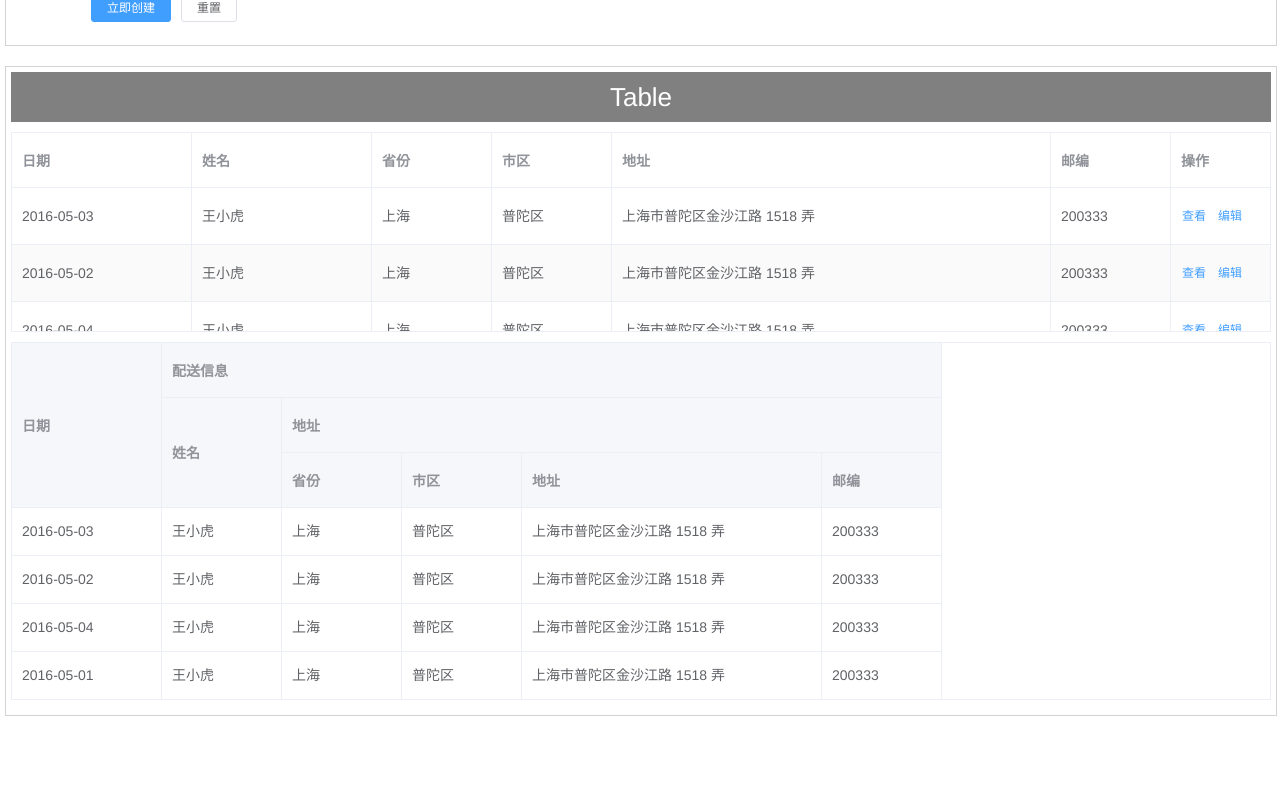
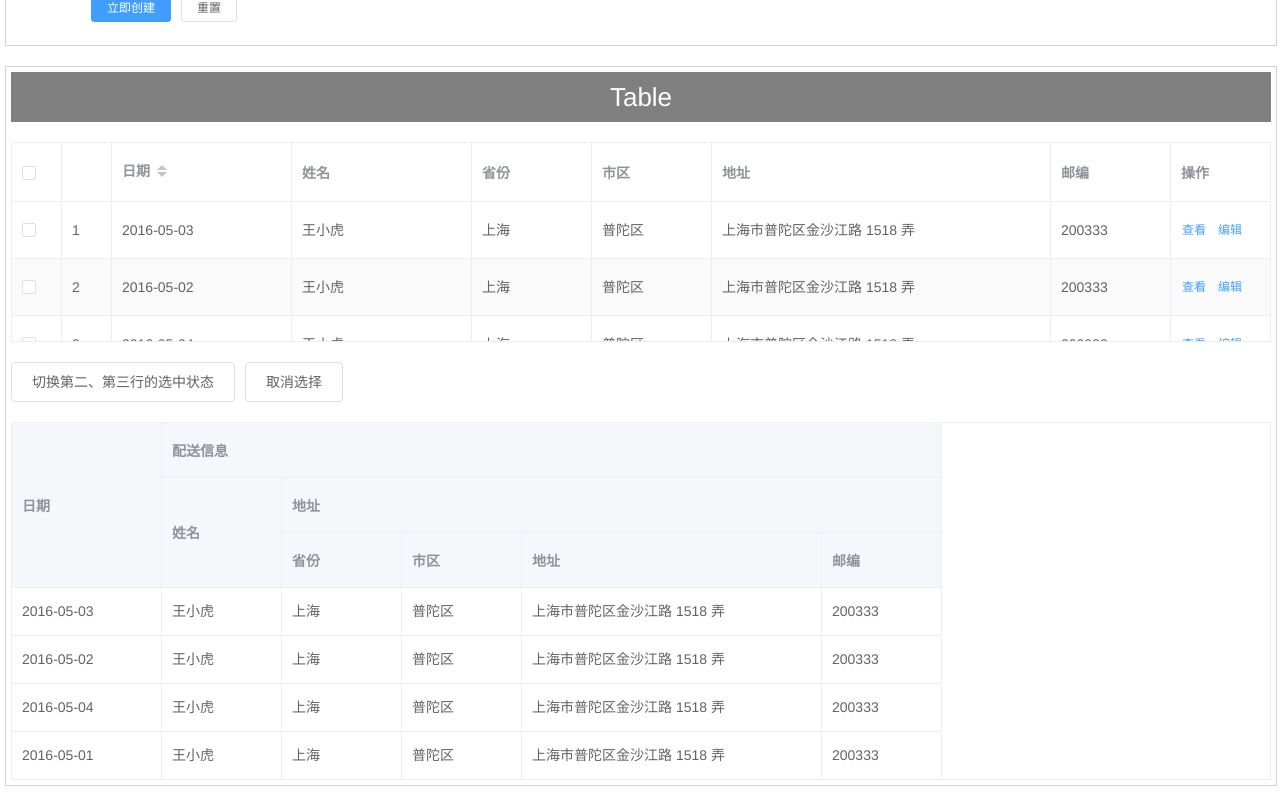
Before and after one commit to guojs-github/element-ex, a Vue app: page /#/ in a window 1280 px wide. Shown: the part 6777-7577 px from the top of the page. Before the commit the page ends 7513 px from the top, so only its background shows below. Built offline with nearby package versions, Linux system fonts and the light colour scheme.

Commit message:
20190124 table

```diff
--- a/src/components/Table/Table.less
+++ b/src/components/Table/Table.less
@@ -9,7 +9,7 @@
 		line-height: 30px;
 
 		div.el-table {
-			margin-bottom: 10px;
+			margin-top: 20px;
 		}
 	}
 }
--- a/src/components/Table/Table.vue
+++ b/src/components/Table/Table.vue
@@ -5,15 +5,27 @@
 		<div class='row'>
 			<el-table
 				:data='tableData'
+				ref='table'
 				style='width: 100%'
 				height='200px'
 				stripe
 				border
 				:row-class-name="tableRowClassName">
 				<el-table-column
+					type='selection'
+					width='50'
+					fixed>
+				</el-table-column>
+				<el-table-column
+					type='index'
+					width='50'
+					fixed>
+				</el-table-column>
+				<el-table-column
 					prop='date'
 					label='日期'
-					width="180"
+					sortable
+					width='180'
 					fixed>
 				</el-table-column>
 				<el-table-column
@@ -33,6 +45,7 @@
 				</el-table-column>
 				<el-table-column
 					prop='address'
+					show-overflow-tooltip
 					label='地址'>
 				</el-table-column>
 				<el-table-column
@@ -50,6 +63,10 @@
 					</template>
 				</el-table-column>
 			</el-table>
+			<div style="margin-top: 20px">
+				<el-button @click="toggleSelection([tableData[1], tableData[2]])">切换第二、第三行的选中状态</el-button>
+				<el-button @click="toggleSelection()">取消选择</el-button>
+			</div>
 		</div>
 
 		<div class='row'>
@@ -136,15 +153,23 @@
 		},
 
 		methods: {
+			/**********************/
 			tableRowClassName ({row, rowIndex}) {
 				if (rowIndex === 2) {
 					return 'warning-row'
 				}
 				return ''
+			},
+
+			toggleSelection (rows) {
+				if (rows) {
+					rows.forEach(row => {
+						this.$refs.table.toggleRowSelection(row)
+					})
+				} else {
+					this.$refs.table.clearSelection()
+				}
 			}
-
-			/**********************/
-
 		}
 	}
 </script>
```
